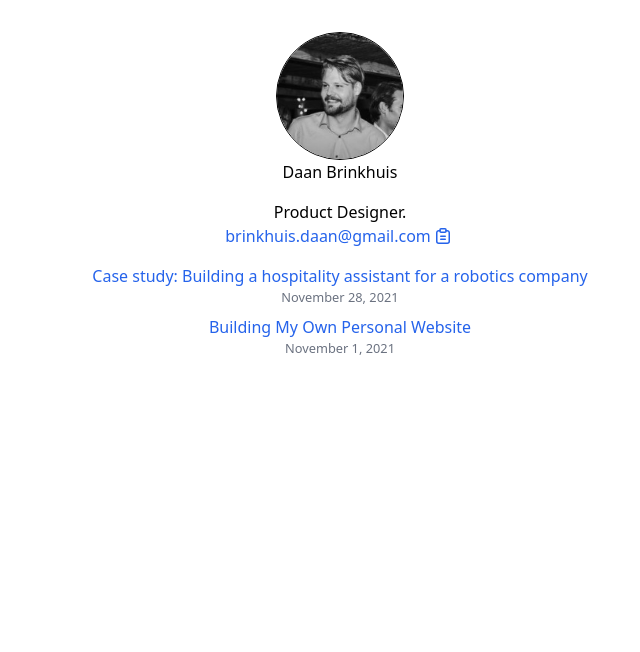
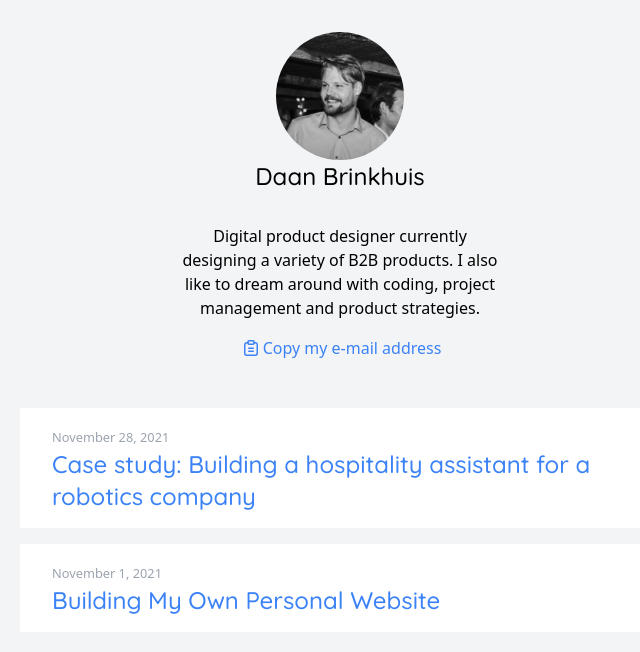
Before and after one commit to Daabri/personal-website, a Next.js app: page / in a window 1280 px wide. Shown: the top 652 px of the page, without its empty margins (300-940 px from the left). Built offline with nearby package versions, Linux system fonts and the light colour scheme.

Commit message:
Styling, start festo case study

```diff
--- a/components/layout.js
+++ b/components/layout.js
@@ -6,38 +6,24 @@ export const siteTitle = 'Daan Brinkhuis'
 
 export default function Layout({ children, home }) {
 	return (
-		<div className="my-8 w-full flex flex-col gap-4 items-center">
+		<div className="my-8 w-full flex flex-col gap-8 items-center">
 			{/* Header */}
-			<div className="w-1/2 max-w-xl">
+			<div className="w-1/2">
 				<Head>
+					<link
+						href="https://fonts.googleapis.com/css2?family=Quicksand:wght@300..700&display=swap"
+						rel="stylesheet"
+					/>
 					<link rel="icon" href="/favicon.ico" />
-					<meta
-						name="description"
-						content="content"
-					/>
-					<meta
-						property="og:image"
-						content={`https://og-image.now.sh/${encodeURI(
-							siteTitle
-						)}.png?theme=light&md=0&fontSize=75px&images=https%3A%2F%2Fassets.vercel.com%2Fimage%2Fupload%2Ffront%2Fassets%2Fdesign%2Fnextjs-black-logo.svg`}
-					/>
+					<meta name="description" content="content" />
+					<meta property="og:image" content={`https://og-image.now.sh/${encodeURI(siteTitle)}.png?theme=light&md=0&fontSize=75px&images=https%3A%2F%2Fassets.vercel.com%2Fimage%2Fupload%2Ffront%2Fassets%2Fdesign%2Fnextjs-black-logo.svg`} />
 					<meta name="og:title" content={siteTitle} />
 					<meta name="twitter:card" content="summary_large_image" />
 				</Head>
 				<header className="flex flex-col items-center">
-					{home ? (
-						<><img src="/images/profile.jpg" className="w-32 h-32 rounded-full border border-black" alt={name} />
-							<h1>{name}</h1>
-						</>
-					) : (
-						<>
 					<Link href="/">
 						<a>
-									<img
-										src="/images/profile.jpg"
-										className="w-32 h-32 rounded-full border border-black"
-										alt={name}
-									/>
+							<img src="/images/profile.jpg" className="w-32 h-32 rounded-full" alt={name} />
 						</a>
 					</Link>
 					<h2>
@@ -45,21 +31,20 @@ export default function Layout({ children, home }) {
 							<a>{name}</a>
 						</Link>
 					</h2>
-						</>
-					)}
 				</header>
 			</div>
 
 			{/* Content */}
-			<div className="w-1/2 max-w-xl">
-				<main className="flex flex-col gap-4">{children}</main>
+			<div className="w-1/2">
 				{!home && (
-					<div className="ml-12 text-blue-600 hover:text-blue-500">
 					<Link href="/">
+						<div className="my-4 py-2 px-4 w-max hover:bg-blue-500 text-blue-500 hover:text-white cursor-pointer">
 							<a>← Back to home</a>
+						</div>
 					</Link>
-					</div>
 				)}
+
+				<main className="flex flex-col gap-8 items-center">{children}</main>
 			</div>
 		</div>
 	)
--- /dev/null
+++ b/pages/_document.js
@@ -0,0 +1,22 @@
+import Document, { Html, Head, Main, NextScript } from 'next/document'
+
+class MyDocument extends Document {
+	static async getInitialProps(ctx) {
+		const initialProps = await Document.getInitialProps(ctx)
+		return { ...initialProps }
+	}
+
+	render() {
+		return (
+			<Html>
+				<Head />
+				<body>
+					<Main />
+					<NextScript />
+				</body>
+			</Html>
+		)
+	}
+}
+
+export default MyDocument
--- a/pages/index.js
+++ b/pages/index.js
@@ -2,7 +2,6 @@ import Head from 'next/head'
 import Link from 'next/link'
 import Layout, { siteTitle } from '../components/layout'
 import Date from '../components/date'
-// import utilStyles from '../styles/utils.module.css'
 
 import { getSortedPostsData } from '../lib/posts'
 
@@ -33,22 +32,31 @@ export default function Home({ allPostsData }) {
         <title>{siteTitle}</title>
       </Head>
 
-      <section>
-        <p className="flex flex-col justify-center items-center w-full">
-          Product Designer. <span className="flex cursor-pointer text-blue-600 hover:text-blue-500" onClick={() => { navigator.clipboard.writeText("brinkhuis.daan@gmail.com") }}>brinkhuis.daan@gmail.com<ClipboardIcon /></span>
+      <section className="flex flex-col w-1/2 justify-center text-center items-center">
+        <p>
+          Digital product designer currently designing a variety of B2B products. I also like to dream around with coding, project management and product strategies.
+        </p>
+        <p
+          className="flex p-2 my-2 justify-center cursor-pointer hover:bg-blue-500 text-blue-500 hover:text-white"
+          onClick={() => { navigator.clipboard.writeText("brinkhuis.daan@gmail.com") }}>
+          <ClipboardIcon />
+          Copy my e-mail address
         </p>
       </section>
 
       <section>
-        <ul className="flex flex-col gap-2">
+        <ul className="flex flex-col gap-4">
           {allPostsData.map(({ id, date, title }) => (
-            <li className="flex flex-col items-center text-blue-600" key={id}>
+            <li className="flex flex-col" key={id}>
               <Link href={`/posts/${id}`}>
-                <a>{title}</a>
+                <div className="group py-4 px-8 bg-white hover:bg-blue-500 cursor-pointer">
+                  <small className="text-gray-400 group-hover:text-blue-200 font-medium">
+                    <Date dateString={date} />
+                  </small>
+
+                  <h2 className="text-blue-500 group-hover:text-white">{title}</h2>
+                </div>
               </Link>
-              <small className="text-gray-500 font-medium">
-                <Date dateString={date} />
-              </small>
             </li>
           ))}
         </ul>
--- a/pages/posts/[id].js
+++ b/pages/posts/[id].js
@@ -1,4 +1,5 @@
 import Head from 'next/head'
+import Image from 'next/image'
 import { getAllPostIds, getPostData } from '../../lib/posts'
 import Layout from '../../components/layout'
 import Date from '../../components/date'
@@ -21,17 +22,24 @@ export async function getStaticPaths() {
 }
 
 export default function Post({ postData }) {
+	const img = postData.image;
+	console.log(img)
+
 	return (
 		<Layout>
 			<Head>
 				<title>{postData.title}</title>
 			</Head>
-			<article>
+			<Image
+				src={img}
+				width={3200}
+				height={2400}
+				alt="Dashboard showing multiple reservations and a detail window"
+			/>
+			<article className="flex flex-col bg-white py-4 px-8">
+				<Date dateString={postData.date} />
 				<h1>{postData.title}</h1>
-				<div>
-					<Date dateString={postData.date} />
-				</div>
-				<div dangerouslySetInnerHTML={{ __html: postData.contentHtml }} />
+				<div className="flex flex-col gap-2" dangerouslySetInnerHTML={{ __html: postData.contentHtml }} />
 			</article>
 		</Layout>
 	)
--- a/posts/case-study-festo.md
+++ b/posts/case-study-festo.md
@@ -1,6 +1,15 @@
 ---
 title: 'Case study: Building a hospitality assistant for a robotics company'
 date: '2021-11-28'
+image: '/images/festo_live.png'
 ---
 
-Something I did a long time ago.
+## context
+Festo is a worldwide industrial control and automation company. The Hospitality Assistant project was requested by Festo’s Delft location, who aims to be a bigger presence in their municipality in terms of hospitality. They often host gatherings, events, parties and meetings, and can receive a lot of guests in different rooms with different activities.
+
+They have showrooms, presentation rooms, and even an escape room to treat their guests accordingly. Frequent visitors are customers, schools, Festo colleagues from abroad, or other companies nearby.
+
+## mission
+Festo’s hospitality is important to them, so they have multiple receptionists and a hospitality manager to make sure every visit is a success. They use regular planning software to manage room reservations and catering, which is not tailored to Festo’s specific use case, which results in a lot of error prone reservation adjustments by employees, a lot of work for receptionists, and just general frustration for everyone.
+
+The lack of communication between software and having too many tools for the job creates a repetitive, slow and problematic reservation process for all employees at Festo. The mission is to create a single software solution that can create and manage reservations for visitors. These reservations include data about rooms, gifts, catering and visitor badges, among other things.
--- a/styles/global.css
+++ b/styles/global.css
@@ -2,3 +2,17 @@
 @tailwind base;
 @tailwind components;
 @tailwind utilities;
+
+@import url('https://fonts.googleapis.com/css2?family=Quicksand&display=swap');
+
+@layer base {
+	body {
+		@apply bg-gray-100;
+	}
+	h1 {
+		@apply text-4xl font-quicksand font-medium;
+	}
+	h2 {
+		@apply text-2xl font-quicksand font-medium;
+	}
+}
--- a/tailwind.config.js
+++ b/tailwind.config.js
@@ -1,11 +1,20 @@
+const defaultTheme = require('tailwindcss/defaultTheme');
+
 module.exports = {
   purge: ['./pages/**/*.{js,ts,jsx,tsx}', './components/**/*.{js,ts,jsx,tsx}'],
   darkMode: false, // or 'media' or 'class'
+
   theme: {
-    extend: {},
+    extend: {
+      fontFamily: {
+        quicksand: ['Quicksand', ...defaultTheme.fontFamily.sans],
+      },
+    },
   },
+
   variants: {
     extend: {},
   },
+
   plugins: [],
 }
```
Also changed, not shown: public/images/festo_live.png (added). Lines whose indentation alone changed are shown as unchanged.
